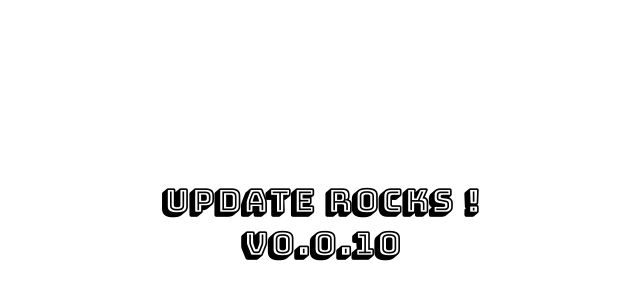
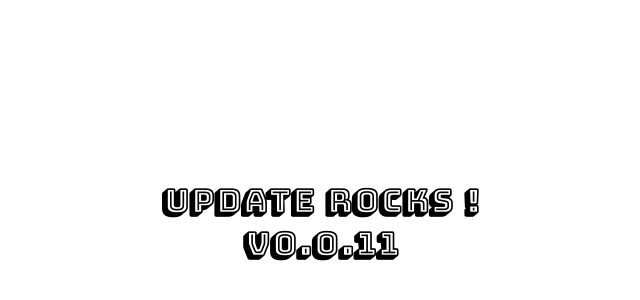
Before and after one commit to rllola/electron-example, a website: page src/index.html in a window 1280 px wide. Shown: the part 140-440 px from the top of the page, 320-960 px from the left. Drawn offline with Linux system fonts and the light colour scheme.

Commit message:
version 0.0.11

```diff
--- a/package.json
+++ b/package.json
@@ -1,7 +1,7 @@
 {
   "name": "electron-example",
   "productName": "electron-example",
-  "version": "0.0.10",
+  "version": "0.0.11",
   "description": "My Electron application description",
   "main": "src/index.js",
   "scripts": {
--- a/src/index.html
+++ b/src/index.html
@@ -8,6 +8,6 @@
   <body style="font-weight: bold; font-size: 2em; font-family: 'Bungee Shade', cursive; margin-top: 25%; text-align: center;">
     Update Rocks !
     <br/>
-    v0.0.10
+    v0.0.11
   </body>
 </html>
```
